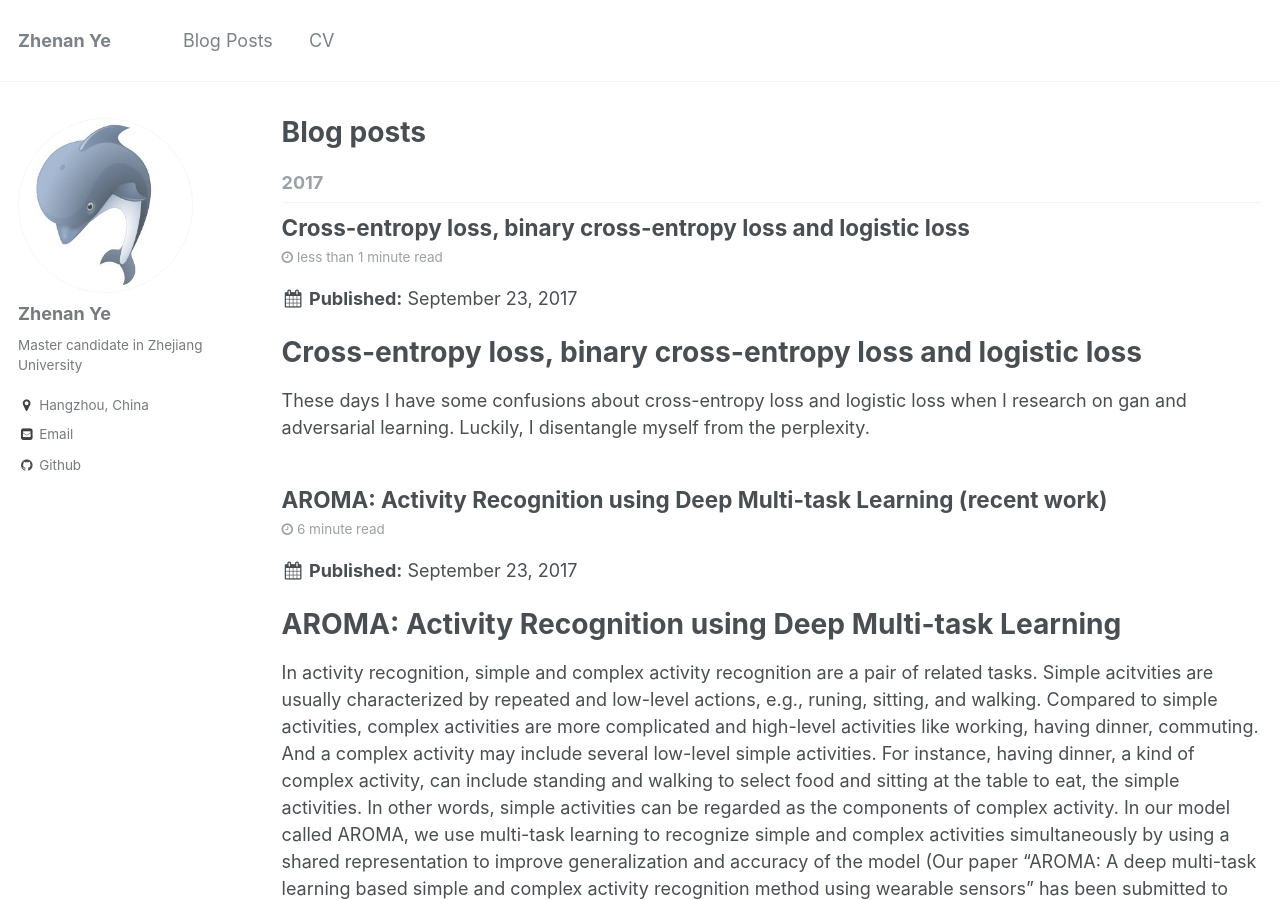
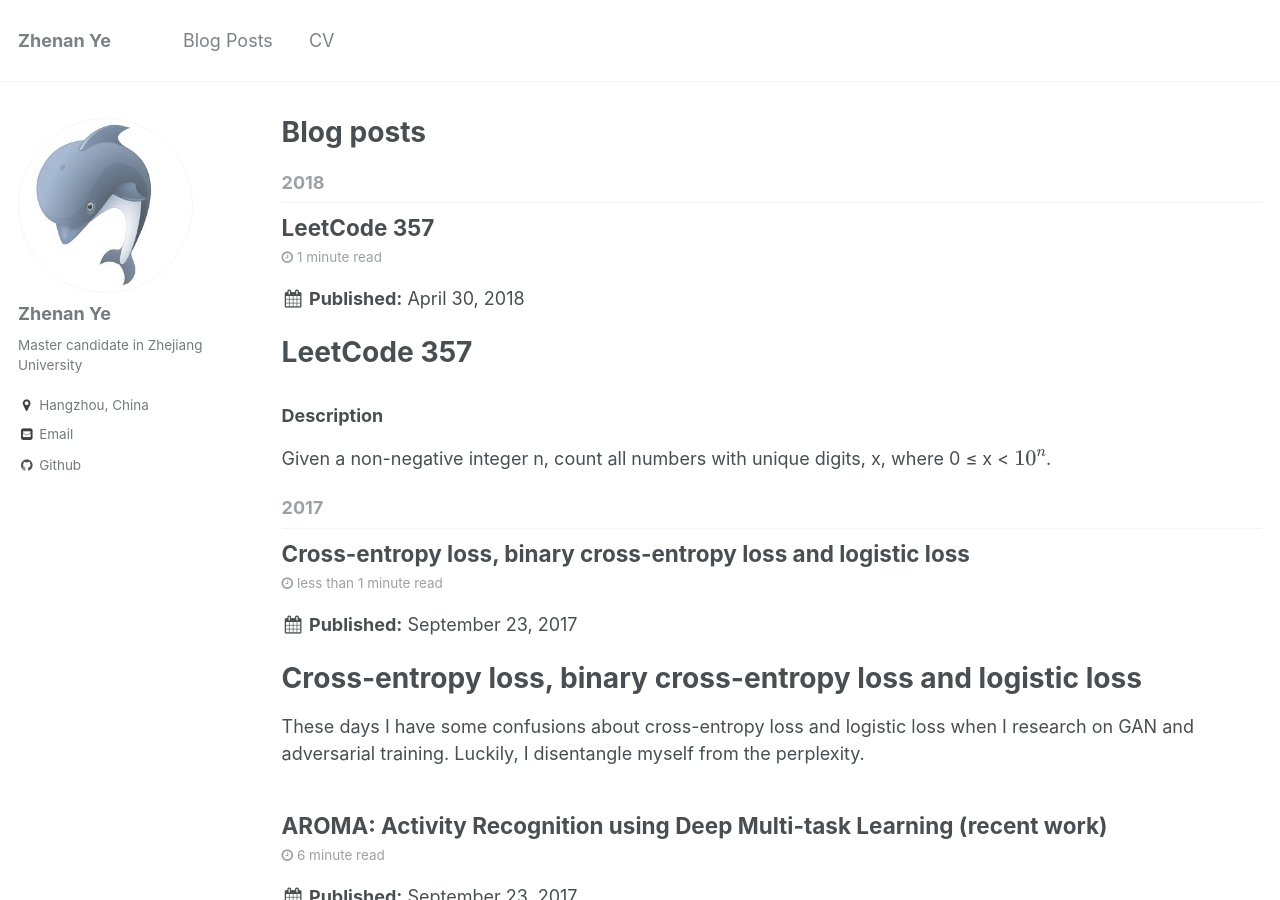
Before and after one commit to drewanye/drewanye.github.io, a Jekyll site: the page built from _pages/year-archive.html, in a window 1280 px wide and 900 px high. Built offline with Jekyll 4.4.1, drawn with Linux system fonts in a browser that asks for light colours; formulas are drawn with MathJax 3; comment, search, counter and statistics services are not loaded; some of the changed lines change nothing that is shown.

````diff
--- a/_posts/2018-04-18-cross_entropy_logistic.md
+++ b/_posts/2018-04-18-cross_entropy_logistic.md
@@ -8,4 +8,4 @@
 ---
 
 # Cross-entropy loss, binary cross-entropy loss and logistic loss
-These days I have some confusions about cross-entropy loss and logistic loss when I research on gan and adversarial learning. Luckily, I disentangle myself from the perplexity.
+These days I have some confusions about cross-entropy loss and logistic loss when I research on GAN and adversarial training. Luckily, I disentangle myself from the perplexity.
--- /dev/null
+++ b/_posts/2018-04-30-leetcode_357.md
@@ -0,0 +1,53 @@
+---
+title: 'LeetCode 357'
+date: 2018-04-30
+permalink: /posts/2018/04/leetcode/357
+tags:
+  - leetcode
+  - algorithm
+---
+
+# LeetCode 357
+### Description
+Given a non-negative integer n, count all numbers with unique digits, x, where 0 ≤ x < $10^n$.
+
+Example:
+Given n = 2, return 91. (The answer should be the total numbers in the range of 0 ≤ x < 100, excluding [11,22,33,44,55,66,77,88,99])
+
+###Thinking:
+This is a permuation problem. The challenge is to deal with the situation when the highest digit is zero. Based on whether the highest digit is zero or none-zero, we can use DP to solve the problem.
+Define function f(n) as the current solution when n. There are two situations:
+1. When the highest digit is zero, the solution is f(n-1).
+2. When the highest digit is none-zero, the solution is $9\times9\times8\times...\times(11-n)$ ;
+Add up to two siuations, f(n) = f(n-1) + $9\times9\times8\times...\times(11-n)$
+
+when n=0, f(0) = 1;
+when n=1, besides 0(f(0)), there are 9 numbers with unique digits, namely, f(1) = f(0) + 9 = 10;
+when n=2, there are two situations: 1. When the highest digit is zero, there are f(1) numbers with unique digits; 2. when the highest digit is none-zero, the highest digit has 9 choices(1,2,...9, excluding 0), correspondingly the lowerest digit has 9 choices(including 0)for unique digit. Namely, f(2) = f(1) + $9\times9$ = 91;
+when n=3, there are two situtaions: 1. When the highest is zero, there are f(2) numbers with unique digits; 2.when the highest is none-zero, the highest digit has 9 choices, the 2th digit has 9 choices, the 3th digit has 8 choices. Namely, f(3) = f(2) + $9\times9\times8$ = 739;
+...
+f(n) = f(n-1) + $9\times9\times8\times...\times(11-n)$
+
+Note:
+when n = 10：
+f(10) = f(9) + $9\times9\times8\times...\times1$
+When n >= 11:
+For 11-digit or more than 11 digits numbers, there is no numbers with unique digits.Thus, return f(10).
+
+###Solution:
+```
+public int countNumbersWithUniqueDigits(int n) {
+		int[] dp = new int[n+1];
+		dp[0] = 1;
+        for(int i=1;i<=n;i++){
+        	if(i>10){
+        		return dp[10];
+        	}
+        	int s = 9;
+        	for(int j=i;j>1;j--)
+        		s*=(11-j);
+        	dp[i]=dp[i-1]+s;
+        	}
+        return dp[n];
+    }
+```
````
